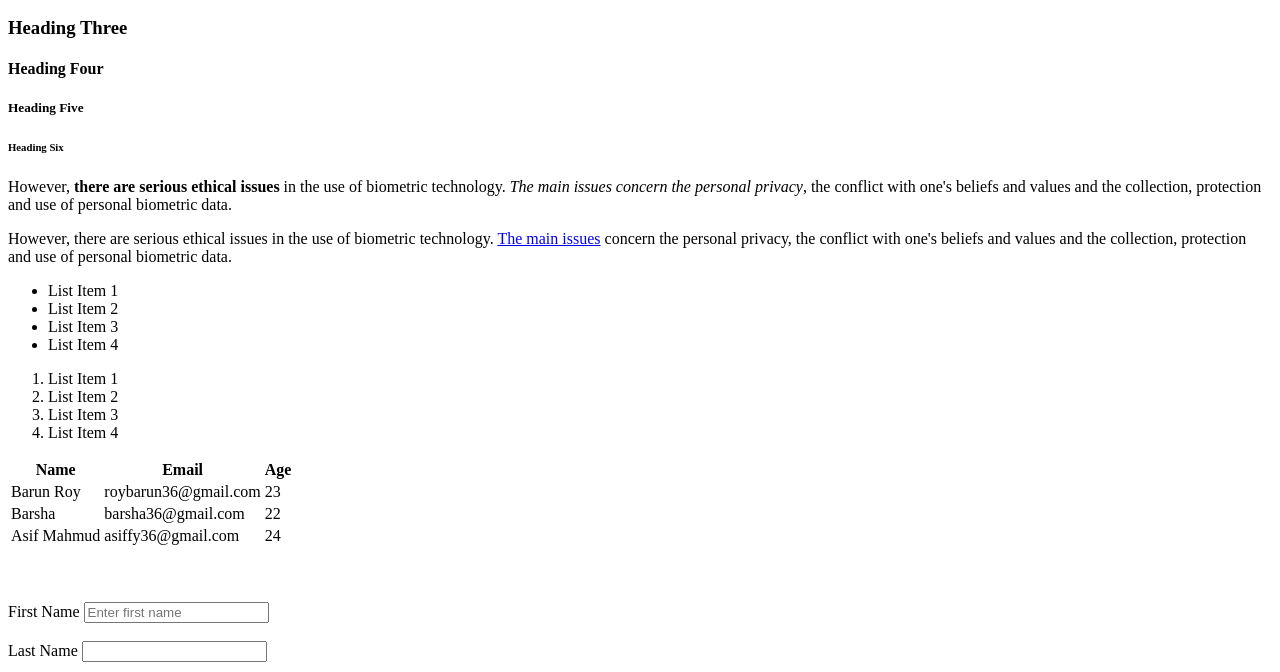
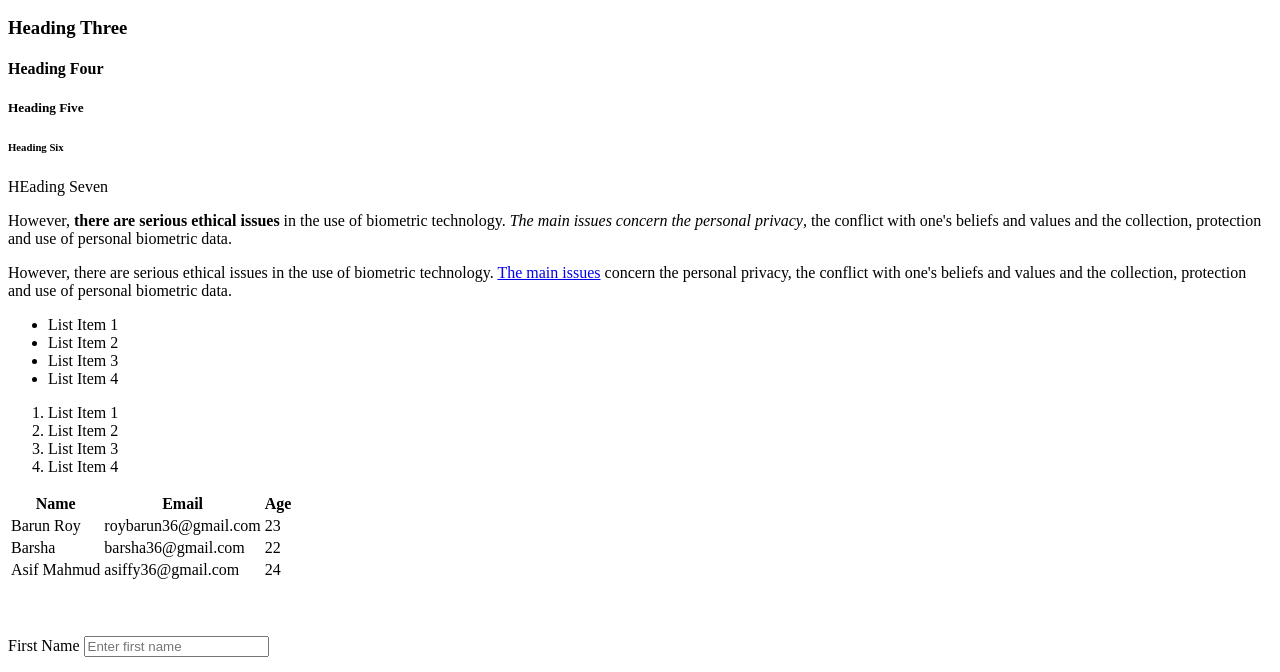
Before and after one commit to BarunRoy1521257042/myappsample, a plain HTML site: page New folder Check/blog.html in a window 1280 px wide. Shown: the part 110-782 px from the top of the page. Drawn offline with Linux system fonts and the light colour scheme.

Commit message:
A new Heading h7 added in blog.html inside New folder Check

```diff
--- a/New folder Check/blog.html
+++ b/New folder Check/blog.html
@@ -17,6 +17,8 @@
      	<h4> Heading Four </h4>
      	<h5> Heading Five </h5>
      	<h6> Heading Six </h6>
+          <h7> HEading Seven </h7>
+
 
      	<!-- Paragraph -->
 
@@ -36,6 +38,7 @@
      		<li>List Item 2</li>
      		<li>List Item 3</li>
      		<li>List Item 4</li>
+
      	</ul>
 
      	<ol>
```
